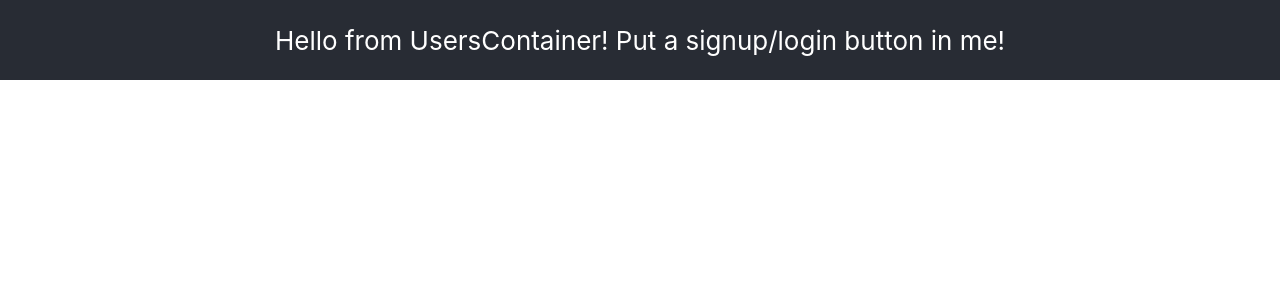
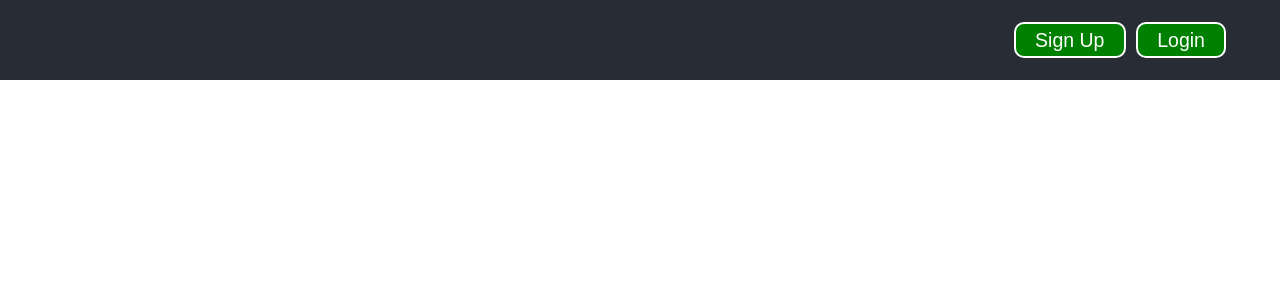
Before and after one commit to Almighty-Mose/date-planner, a React (Create React App) app in the folder app/client/: page / in a window 1280 px wide. Shown: the top 300 px of the page. Built offline with nearby package versions, Linux system fonts and the light colour scheme.

Commit message:
Create Sign Up/Login button in UsersContainer

```diff
--- a/app/client/src/components/containers/UsersContainer.js
+++ b/app/client/src/components/containers/UsersContainer.js
@@ -1,11 +1,36 @@
 /* eslint-disable react/prefer-stateless-function */
 import React, { Component } from 'react';
+import styled from 'styled-components';
+
+const StyledButton = styled.button`
+  font-size: 0.75em;
+  margin: 0.25em;
+  padding: 0.25em 1em;
+  border: 2px solid white;
+  border-radius: 10px;
+  right: 0;
+  background-color: green;
+  color: white;
+  &:hover {
+    background-color: white;
+    color: green;
+  }
+`;
+
+const StyledContainer = styled.div`
+  position: absolute;
+  width: 25%;
+  right: 0;
+`;
 
 class UsersContainer extends Component {
   // TODO: GET request to check for a logged in user after setting up Devise.
   render() {
     return (
-      <div>Hello from UsersContainer! Put a signup/login button in me!</div>
+      <StyledContainer>
+        <StyledButton>Sign Up</StyledButton>
+        <StyledButton>Login</StyledButton>
+      </StyledContainer>
     );
   }
 }
```
